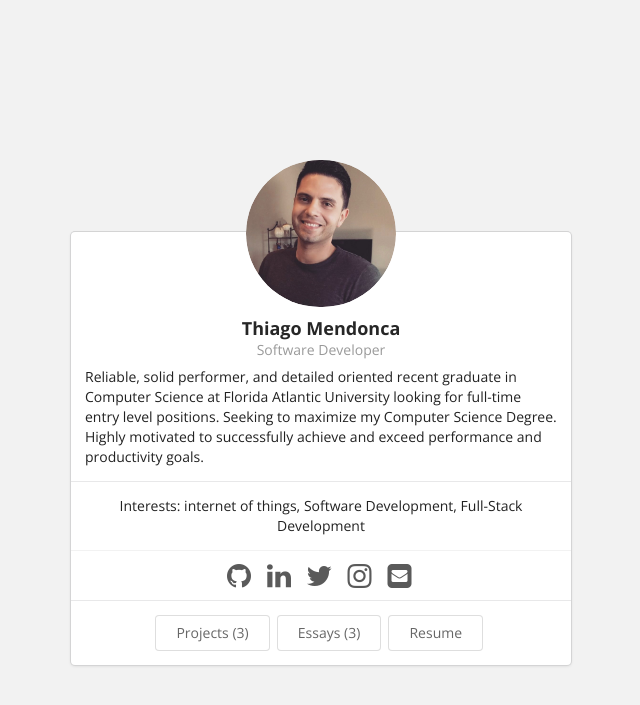
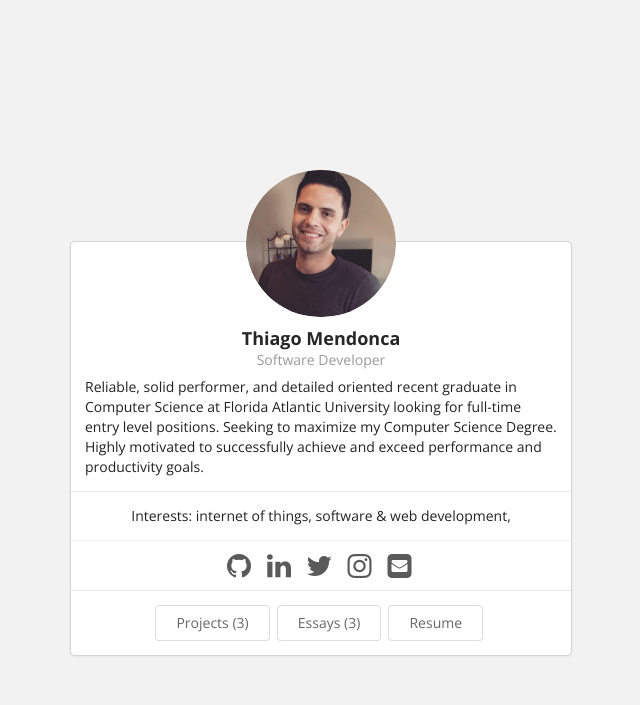
Before and after one commit to ThiagoM728/ThiagoM728.github.io, a Jekyll site: the page built from index.html, in a window 1280 px wide. Shown: the top 705 px of the page, without its empty margins (319-959 px from the left). Built offline with Jekyll 4.4.1, drawn with Linux system fonts in a browser that asks for light colours.

Commit message:
Update bio.json

```diff
--- a/_data/bio.json
+++ b/_data/bio.json
@@ -46,12 +46,12 @@
       ]
     },
     {
-      "name": "Software Development",
+      "name": "software & web development",
       "keywords": [
       ]
     },
     {
-      "name": "Full-Stack Development",
+      "name": "",
       "keywords": [
       ]
     }
```
